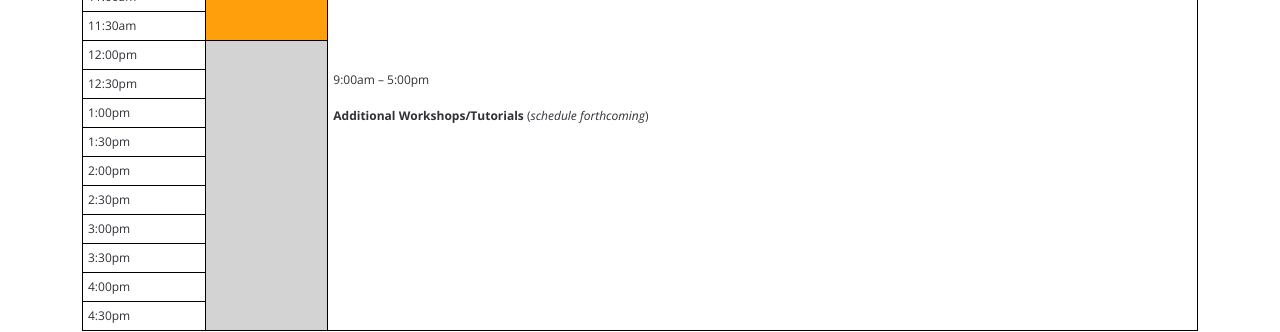
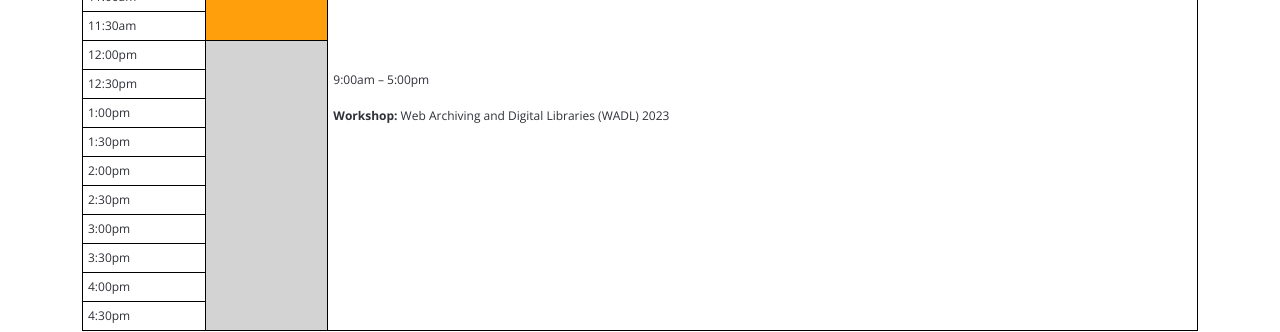
Before and after one commit to shawnmjones/JCDL2023-website-source, a Jekyll site: the page built from program.html, in a window 1280 px wide and 900 px high, scrolled down 4614 px. Shown: the part 245-577 px from the top of the window. Built offline with Jekyll 4.4.1, drawn with Linux system fonts in a browser that asks for light colours.

Commit message:
Update program.html
add WADL on Fri

```diff
--- a/program.html
+++ b/program.html
@@ -703,8 +703,7 @@ permalink: /program/schedule/
     <td class="nobottomborder">9:00am</td>
     <td rowspan="16">
         9:00am &ndash; 5:00pm<br><br>
-        <strong>Additional Workshops/Tutorials</strong>
-        (<em>schedule forthcoming</em>)
+        <strong>Workshop:</strong> Web Archiving and Digital Libraries (WADL) 2023
     </td>
   </tr>
   <tr>
```
